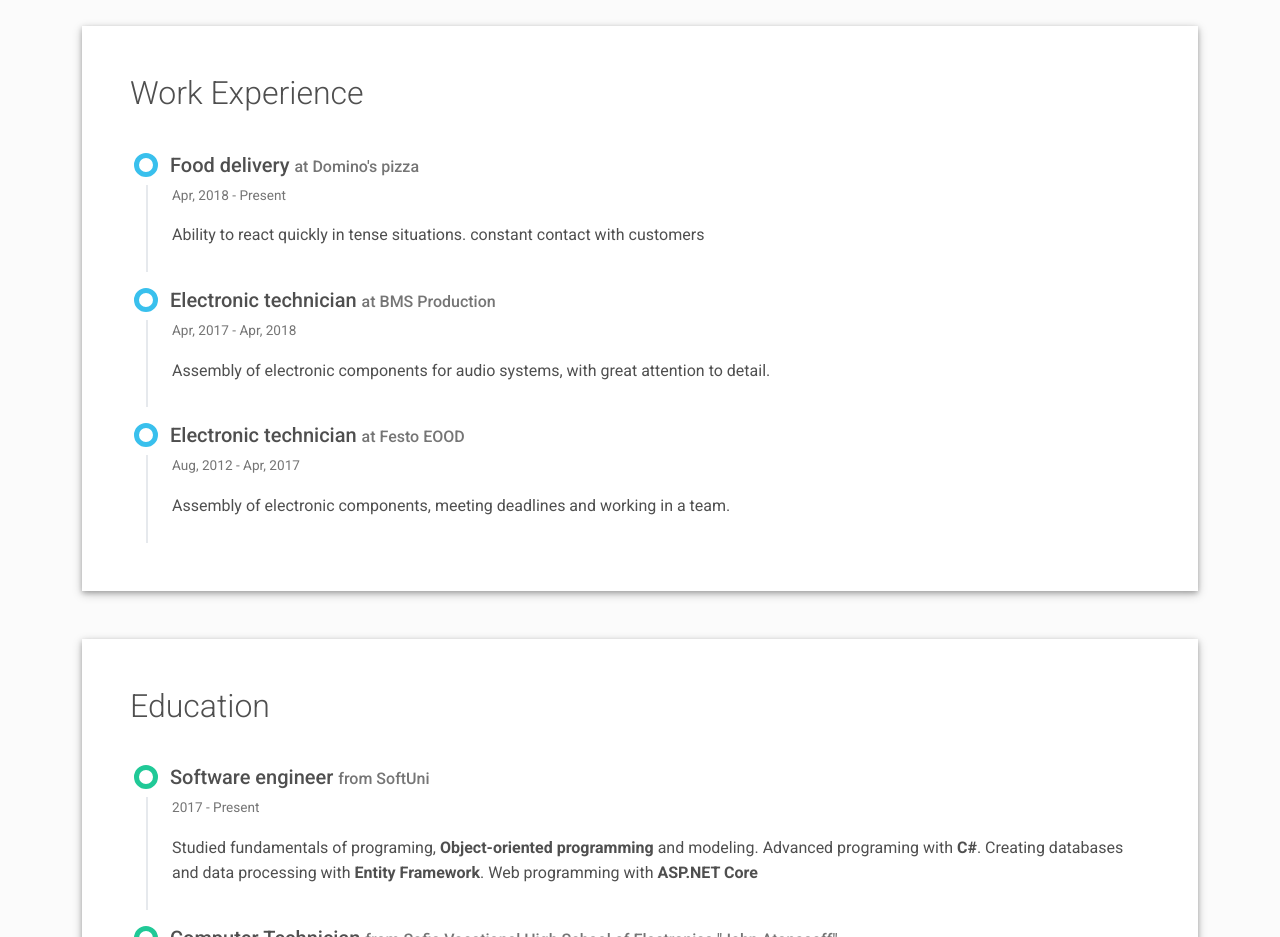
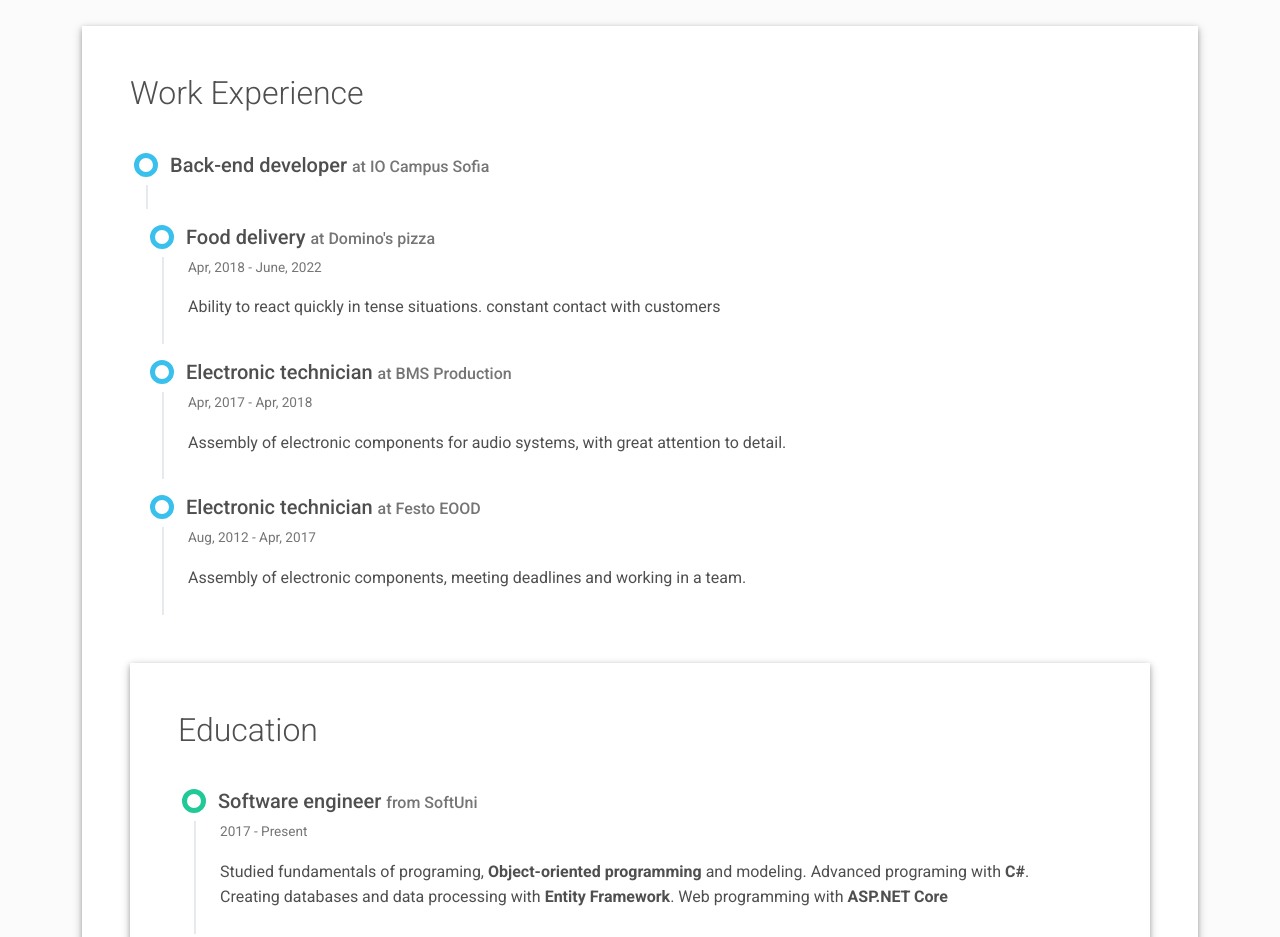
Before and after one commit to ivanstefanov-it/ivanstefanov-it.github.io, a plain HTML site: page index.html in a window 1280 px wide. Shown: the part 1520-2457 px from the top of the page. Drawn offline with Linux system fonts and the light colour scheme.

Commit message:
index update

```diff
--- a/index.html
+++ b/index.html
@@ -187,12 +187,19 @@
     <div class="work-experience-section">
       <h2 class="h2 fw-light mb-4">Work Experience</h2>
       <div class="timeline">
+	  <div class="timeline-card timeline-card-info" data-aos="fade-in" data-aos-delay="0">
+          <div class="timeline-head px-4 pt-3">
+            <div class="h5">Back-end developer <span class="text-muted h6">at IO Campus Sofia</span></div>
+          </div>
+          <div class="timeline-body px-4 pb-4">
+
+        </div>
         <div class="timeline-card timeline-card-info" data-aos="fade-in" data-aos-delay="0">
           <div class="timeline-head px-4 pt-3">
             <div class="h5">Food delivery <span class="text-muted h6">at Domino's pizza</span></div>
           </div>
           <div class="timeline-body px-4 pb-4">
-            <div class="text-muted text-small mb-3">Apr, 2018 - Present</div>
+            <div class="text-muted text-small mb-3">Apr, 2018 - June, 2022</div>
             <div>Ability to react quickly in tense situations. constant contact with customers</div>
           </div>
         </div>
```
